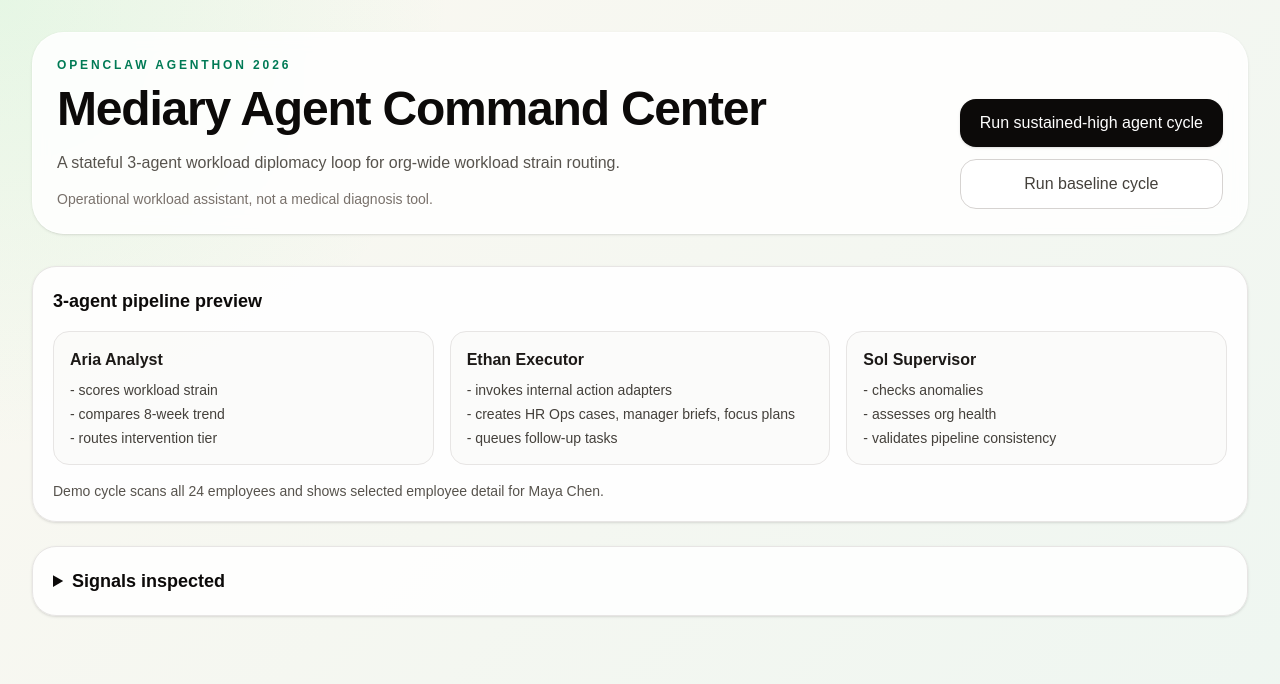
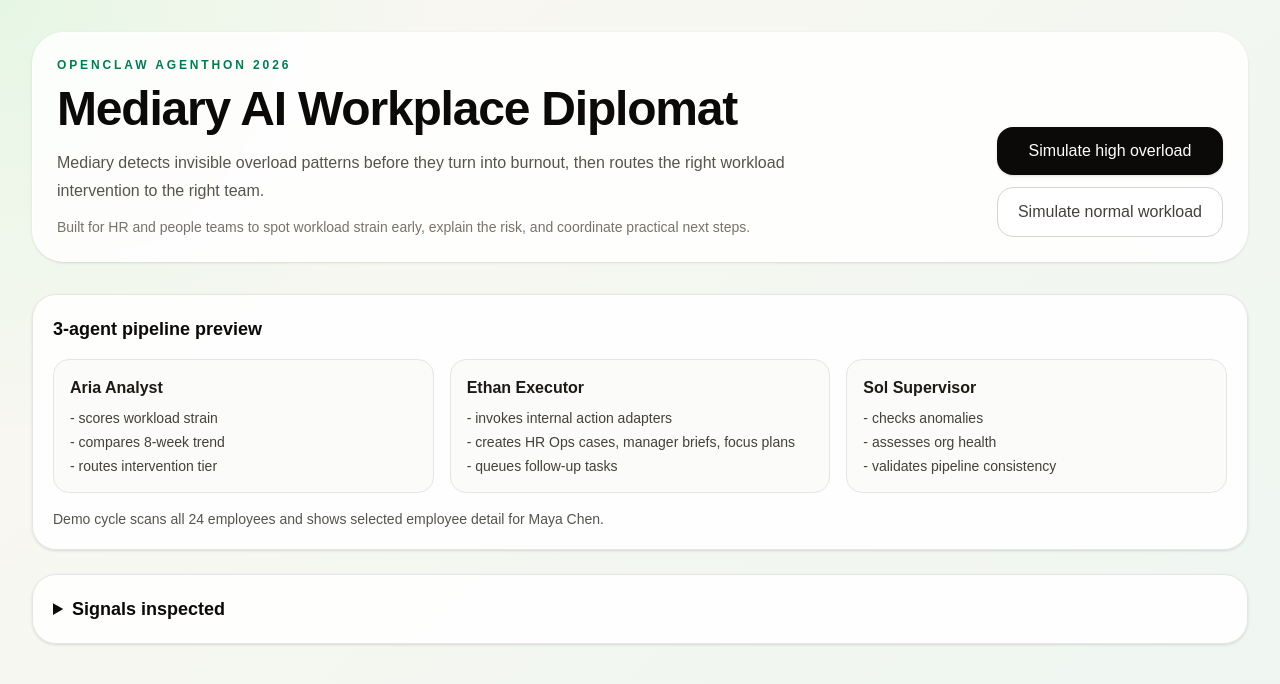
Before and after one commit to Reckbeg/OpenClaw2026_Rofi_Mediary, a Next.js app: page / in a window 1280 px wide. Shown: the top 684 px of the page. Built offline with nearby package versions, Linux system fonts and the light colour scheme.

Commit message:
polish ux

```diff
--- a/app/page.tsx
+++ b/app/page.tsx
@@ -165,16 +165,18 @@ export default function Home() {
         <div className="flex flex-col gap-6 lg:flex-row lg:items-end lg:justify-between">
           <div>
             <p className="text-xs font-semibold uppercase tracking-[0.24em] text-emerald-700">
-              OpenClaw Agenthon 2026
+              OPENCLAW AGENTHON 2026
             </p>
             <h1 className="mt-3 text-4xl font-semibold tracking-tight text-stone-950 sm:text-5xl">
-              Mediary Agent Command Center
+              Mediary AI Workplace Diplomat
             </h1>
             <p className="mt-4 max-w-3xl text-base leading-7 text-stone-600">
-              A stateful 3-agent workload diplomacy loop for org-wide workload strain routing.
+              Mediary detects invisible overload patterns before they turn into burnout, then routes the right
+              workload intervention to the right team.
             </p>
             <p className="mt-3 text-sm text-stone-500">
-              Operational workload assistant, not a medical diagnosis tool.
+              Built for HR and people teams to spot workload strain early, explain the risk, and coordinate practical
+              next steps.
             </p>
           </div>
           <div className="flex w-full flex-col gap-3 lg:w-auto">
@@ -184,7 +186,7 @@ export default function Home() {
               disabled={isBusy}
               className="rounded-2xl bg-stone-950 px-5 py-3 text-sm font-semibold text-white shadow-sm transition hover:bg-stone-800 disabled:cursor-not-allowed disabled:bg-stone-400"
             >
-              Run sustained-high agent cycle
+              Simulate high overload
             </button>
             <button
               type="button"
@@ -192,7 +194,7 @@ export default function Home() {
               disabled={isBusy}
               className="rounded-2xl border border-stone-300 bg-white px-5 py-3 text-sm font-semibold text-stone-700 transition hover:bg-stone-50 disabled:cursor-not-allowed disabled:text-stone-400"
             >
-              Run baseline cycle
+              Simulate normal workload
             </button>
           </div>
         </div>
```
